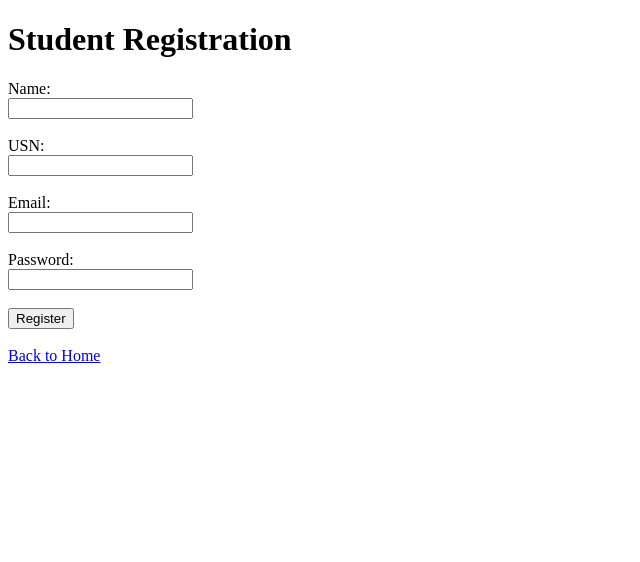
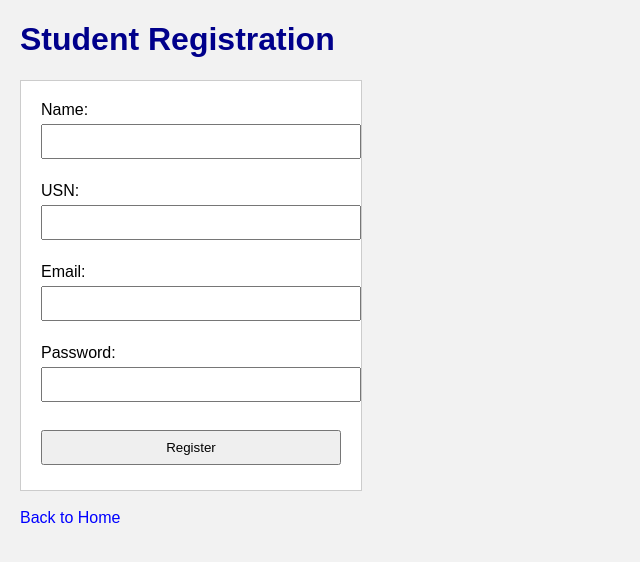
Before and after one commit to chetanhadpad419-a11y/Student-Management-System, a plain HTML site: page register.html in a window 1280 px wide. Shown: the whole page, without its empty margins (0-640 px from the left). Drawn offline with Linux system fonts and the light colour scheme.

Commit message:
Update register.html

```diff
--- a/register.html
+++ b/register.html
@@ -1,7 +1,8 @@
 <!DOCTYPE html>
 <html>
 <head>
-    <title>Register</title>
+<title>Student Management System</title>
+<link rel="stylesheet" href="style.css">
 </head>
 <body>
 
```
